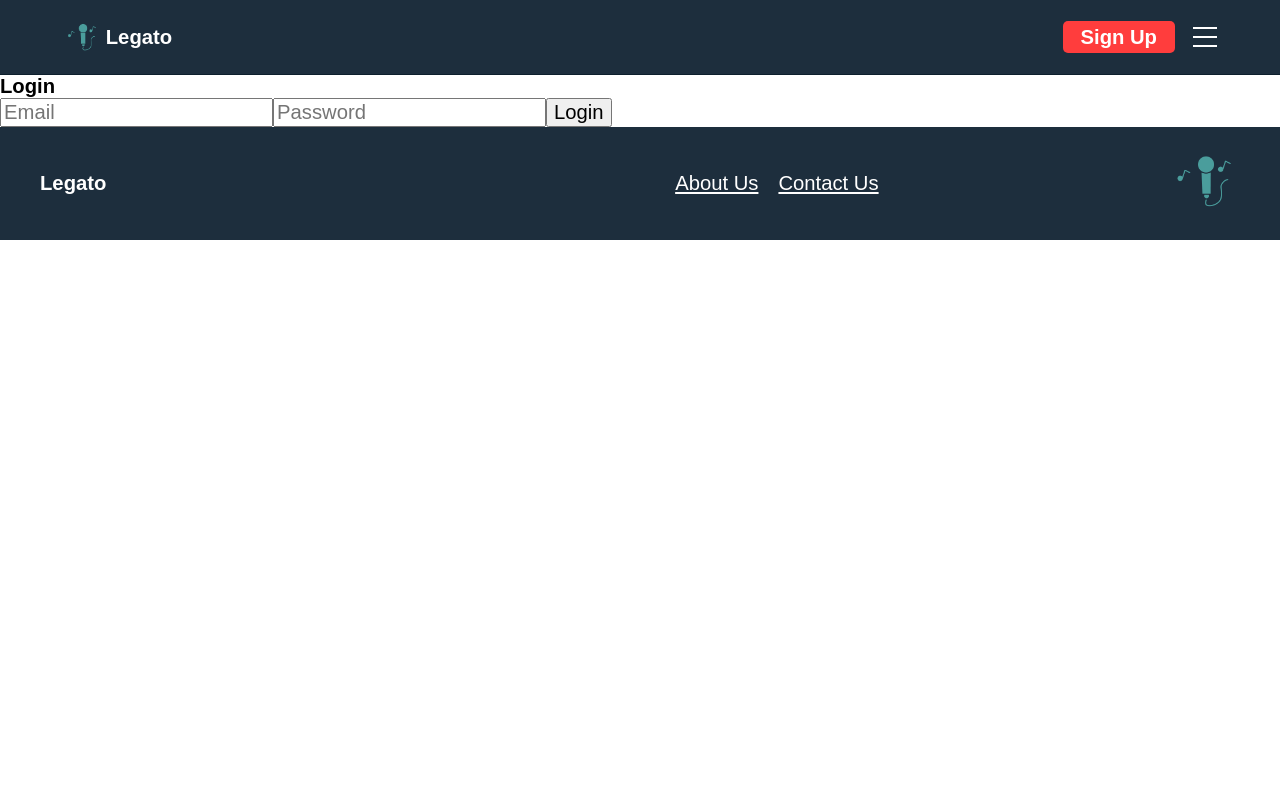
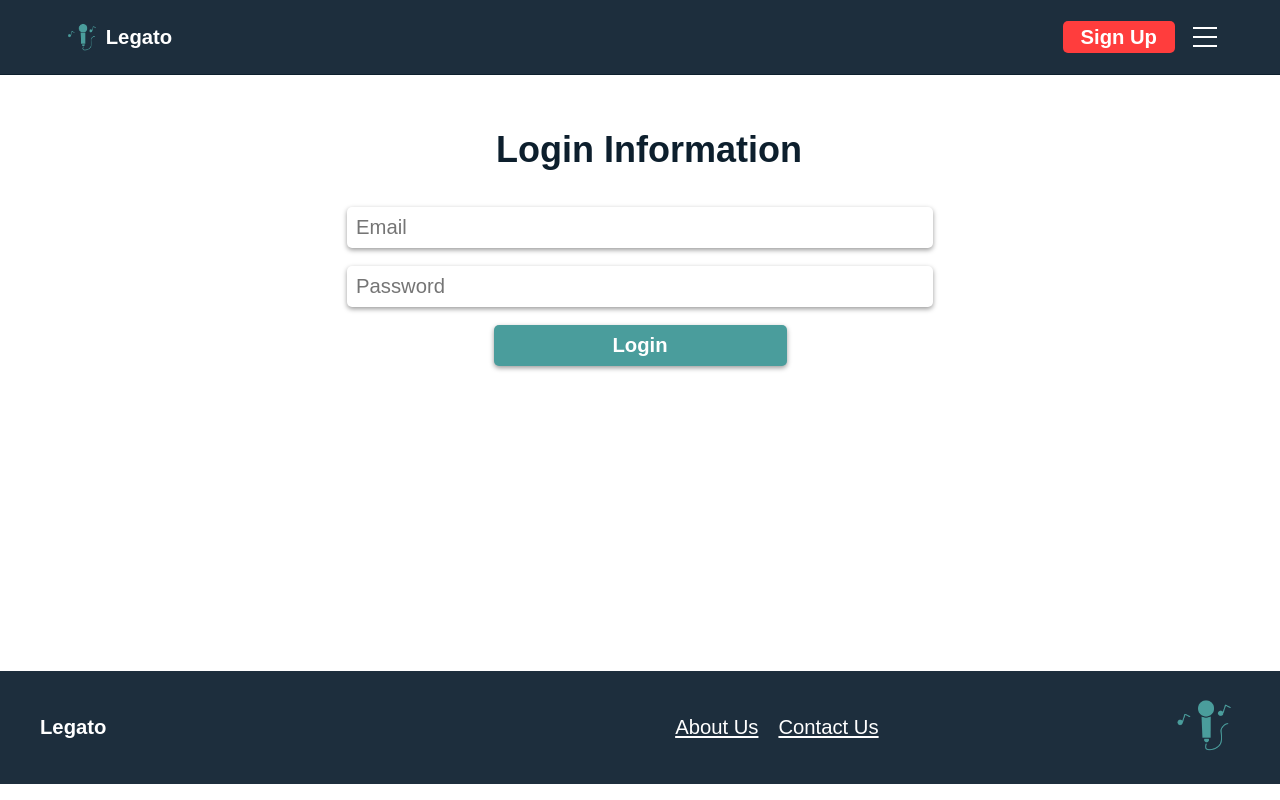
Before and after one commit to albertoleong/LEGATO-musicians-platform, a React (Create React App) app in the folder client/: page /login in a window 1280 px wide. Built offline with nearby package versions, Linux system fonts and the light colour scheme.

Commit message:
login / logout working properly

```diff
--- a/client/src/App.jsx
+++ b/client/src/App.jsx
@@ -7,6 +7,8 @@ import Footer from './components/Footer/Footer';
 import Booking from './pages/Booking/Booking';
 import SignUp from './pages/SignUp/SignUp';
 import Login from './pages/Login/Login';
+import Profile from './pages/Profile/Profile';
+import { AuthProvider } from './AuthContext';
 
 
 function App() {
@@ -14,6 +16,7 @@ function App() {
   return (
     <>
     <BrowserRouter>
+    <AuthProvider>
         <Header />
         <Routes>
           <Route path='/' element={<Home />} />
@@ -21,8 +24,10 @@ function App() {
           <Route path='/booking/:artistId' element={<Booking />} />
           <Route path='/Sign-up' element={<SignUp />} />
           <Route path='/login' element={<Login />} />
+          <Route path='/profile' element={<Profile />}/>
         </Routes>
         <Footer />
+      </AuthProvider>
     </BrowserRouter>
     </>
   );
--- /dev/null
+++ b/client/src/AuthContext.jsx
@@ -0,0 +1,30 @@
+import { createContext, useState, useContext } from 'react';
+
+const AuthContext = createContext();
+
+export const useAuth = () => useContext(AuthContext);
+
+export const AuthProvider = ({ children }) => {
+
+  const [isLoggedIn, setIsLoggedIn] = useState(false);
+
+  const login = () => {
+    setIsLoggedIn(true);
+  };
+
+  const logout = () => {
+    setIsLoggedIn(false);
+  };
+
+  const authContextValue = {
+    isLoggedIn,
+    login,
+    logout,
+  };
+
+  return (
+    <AuthContext.Provider value={authContextValue}>
+      {children}
+    </AuthContext.Provider>
+  );
+};
--- a/client/src/components/AddArtist/AddArtist.jsx
+++ b/client/src/components/AddArtist/AddArtist.jsx
@@ -52,7 +52,7 @@ const AddArtist = () => {
                     <br></br>
                     <label className='form__label'>Choose your password:</label>
                     <input className='form__input form__input--pass' placeholder='Your Password'
-                        value={password} type='password' onChange={handleChange}>
+                        value={password} type='password' onChange={handleChange} name='password'>
                     </input>
                     <input className='form__input' placeholder='Confirm Password'></input>
                 </section>
--- a/client/src/components/HamburgerMenu/HamburgerMenu.jsx
+++ b/client/src/components/HamburgerMenu/HamburgerMenu.jsx
@@ -1,9 +1,12 @@
 import React, { useState } from 'react';
 import './HamburgerMenu.scss';
 import { Link } from 'react-router-dom';
+import { useAuth } from '../../AuthContext';
 
 const HamburgerMenu = () => {
   const [isOpen, setIsOpen] = useState(false);
+  const { isLoggedIn } = useAuth()
+
 
   const toggleMenu = () => {
     setIsOpen(!isOpen);
@@ -19,7 +22,9 @@ const HamburgerMenu = () => {
       <ul className={`menu ${isOpen ? 'open' : ''}`}>
         <li className='menu__item'>About</li>
         <Link to='/login' className='menu__item'>Log in</Link>
-        <li className='menu__item'>FAQ</li>
+        {isLoggedIn && (
+          <Link to='/profile' className='menu__item'>My Profile</Link>
+        )}
         <li className='menu__item'>Contact Us</li>
       </ul>
     </div>
--- a/client/src/components/Header/Header.jsx
+++ b/client/src/components/Header/Header.jsx
@@ -1,11 +1,12 @@
-// Header.js
 import { Link } from 'react-router-dom';
+import { useAuth } from '../../AuthContext';
 import './Header.scss';
 import HamburgerMenu from '../HamburgerMenu/HamburgerMenu';
 import logo from '../../assets/icons/logo1.png';
-
+import loggedInImage from '../../assets/images/piano-girl.jpg';
 
 const Header = () => {
+    const { isLoggedIn, logout } = useAuth()
 
     return (
         <section className='header'>
@@ -14,13 +15,48 @@ const Header = () => {
                 <h2 className='header__title'>Legato</h2>
             </Link>
             <div className='header__nav'>
-                <Link to='/sign-up' className='header__link'>
-                    <button className='header__button'>Sign Up</button>
-                </Link>
+                {!isLoggedIn && (
+                    <Link to='/sign-up' className='header__link'>
+                        <button className='header__button'>Sign Up</button>
+                    </Link>
+                )}
+                {isLoggedIn && (
+                    <button onClick={logout} className='header__button'>Logout</button>
+                )}
+                {isLoggedIn && <img src={loggedInImage} className='header__loggedin-image' alt='Logged In'/>}
                 <HamburgerMenu />
             </div>
         </section>
     );
-}
+};
 
 export default Header;
+
+
+
+
+// import { Link } from 'react-router-dom';
+// import './Header.scss';
+// import HamburgerMenu from '../HamburgerMenu/HamburgerMenu';
+// import logo from '../../assets/icons/logo1.png';
+
+
+// const Header = () => {
+
+//     return (
+//         <section className='header'>
+//             <Link className='header__logo' to='./'>
+//                 <img src={logo} className='header__image' alt='logo'/>
+//                 <h2 className='header__title'>Legato</h2>
+//             </Link>
+//             <div className='header__nav'>
+//                 <Link to='/sign-up' className='header__link'>
+//                     <button className='header__button'>Sign Up</button>
+//                 </Link>
+//                 <HamburgerMenu />
+//             </div>
+//         </section>
+//     );
+// }
+
+// export default Header;
--- a/client/src/components/Header/Header.scss
+++ b/client/src/components/Header/Header.scss
@@ -47,4 +47,8 @@
             padding-top: .25rem;
             cursor: pointer;
         }
+        &__loggedin-image {
+            height: 3rem;
+            border-radius: 5px;
+        }
 }
--- a/client/src/pages/Login/Login.jsx
+++ b/client/src/pages/Login/Login.jsx
@@ -1,8 +1,66 @@
 import './Login.scss'
+// import { useState } from 'react';
+// import axios from 'axios';
+// import { useNavigate } from 'react-router-dom';
+
+// const Login = () => {
+//     const navigate = useNavigate()
+//     const [email, setEmail] = useState('');
+//     const [password, setPassword] = useState('');
+//     const [error, setError] = useState('');
+
+//     const handleSubmit = async (e) => {
+//         e.preventDefault();
+
+//         try {
+//             const response = await axios.post('http://localhost:8080/login',
+//             { email, password });
+//             sessionStorage.setItem("token", response.data.token);
+//             alert('Welcome back!')
+//             navigate('/profile')
+//         } catch (err) {
+//             setError(err.response.data);
+//             alert("Failed to login")
+//         }
+//     };
+
+//     return (
+//         <main className='login'>
+//             <h2 className='login__title'>Login Information</h2>
+//             {error && <div>{error}</div>}
+//             <form className='login__form' onSubmit={handleSubmit}>
+//                 <input
+//                     className='login__input'
+//                     type="email"
+//                     placeholder="Email"
+//                     value={email}
+//                     onChange={(e) => setEmail(e.target.value)}
+//                     required
+//                 />
+//                 <input
+//                     className='login__input'
+//                     type="password"
+//                     placeholder="Password"
+//                     value={password}
+//                     onChange={(e) => setPassword(e.target.value)}
+//                     required
+//                 />
+//                 <button className='login__button' type="submit">Login</button>
+//             </form>
+//         </main>
+//     );
+// };
+
+// export default Login;
+
 import { useState } from 'react';
 import axios from 'axios';
+import { useAuth } from '../../AuthContext';
+import { useNavigate } from 'react-router-dom';
 
 const Login = () => {
+    const navigate = useNavigate();
+    const { login } = useAuth(); // Use the useAuth hook to access login function
     const [email, setEmail] = useState('');
     const [password, setPassword] = useState('');
     const [error, setError] = useState('');
@@ -13,16 +71,18 @@ const Login = () => {
         try {
             const response = await axios.post('http://localhost:8080/login',
             { email, password });
-            sessionStorage.setItem("token", response.data.token);
-
+            login(); // Call the login function provided by the context
+            alert('Welcome back!')
+            navigate('/profile')
         } catch (err) {
             setError(err.response.data);
+            alert("Failed to login")
         }
     };
 
     return (
         <main className='login'>
-            <h2 className='login__title'>Login</h2>
+            <h2 className='login__title'>Login Information</h2>
             {error && <div>{error}</div>}
             <form className='login__form' onSubmit={handleSubmit}>
                 <input
--- a/client/src/pages/Login/Login.scss
+++ b/client/src/pages/Login/Login.scss
@@ -1,2 +1,53 @@
 @use '../../styles/partials/variables' as *;
 @use '../../styles/partials/mixins' as *;
+
+.login {
+    display: flex;
+    flex-direction: column;
+    gap: 1rem;
+    margin: 1rem;
+    border-radius: 5px;
+    background-size: cover;
+    height: 70vh;
+
+    &__title {
+        font-size: 2rem;
+        padding-left: 1rem;
+        color: $text-main;
+        padding-top: 2rem;
+        @include tablet {
+            text-align: center;
+        }
+    }
+    &__form {
+        display: flex;
+        flex-direction: column;
+        gap: 1rem;
+        padding: 1rem;
+        @include tablet {
+            width: 50%;
+            align-self: center;
+        }
+    }
+        &__input {
+            border-radius: 5px;
+            border: none;
+            box-shadow: 0 2px 5px rgba(0, 0, 0, 0.4);
+            padding: .5rem;
+        }
+        &__button {
+            border-radius: 5px;
+            border: none;
+            cursor: pointer;
+            background-color: $primary2;
+            box-shadow: 0 2px 5px rgba(0, 0, 0, 0.4);
+            padding-top: .5rem;
+            padding-bottom: .5rem;
+            padding-left: 1rem;
+            padding-right: 1rem;
+            width: 50%;
+            color: $text1;
+            font-weight: 600;
+            align-self: center;
+        }
+}
--- /dev/null
+++ b/client/src/pages/Profile/Profile.jsx
@@ -0,0 +1,9 @@
+import './Profile.scss'
+
+const Profile = () => {
+    return (
+        <main></main>
+    )
+}
+
+export default Profile
--- /dev/null
+++ b/client/src/pages/Profile/Profile.scss
@@ -0,0 +1,2 @@
+@use '../../styles/partials/variables' as *;
+@use '../../styles/partials/mixins' as *;
```
Also changed, not shown: 1 other file (tests, documents, lock files or other folders). Lines whose indentation alone changed are shown as unchanged.
